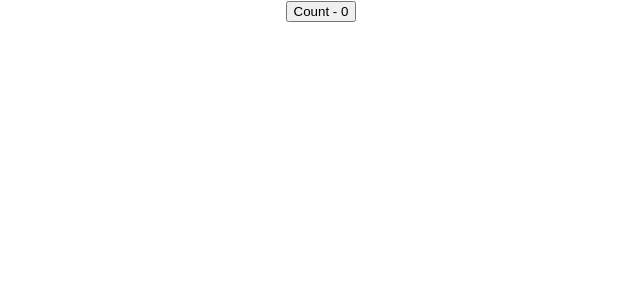
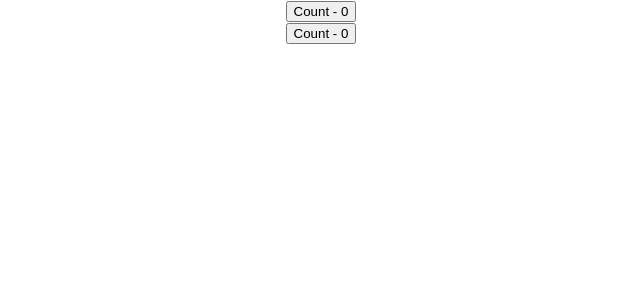
Before and after one commit to Rishabh0262/react-hooks, a React (Create React App) app: page / in a window 1280 px wide. Shown: the top 300 px of the page, without its empty margins (319-959 px from the left). Built offline with nearby package versions, Linux system fonts and the light colour scheme.

Commit message:
till now we have created the same RFCE functionality in Doctitle2.js

```diff
--- a/src/App.js
+++ b/src/App.js
@@ -1,6 +1,7 @@
 import logo from './logo.svg';
 import './App.css';
 import DocTitle1 from './components/DocTitle1';
+import DocTitle2 from './components/DocTitle2';
 
 function App() {
   return (
@@ -8,8 +9,16 @@ function App() {
 {/*   ******* basic counter app using useState/useEffect to change the Doc-Title ********   */}
           <DocTitle1 />
 
-{/*    We want to change Doc-Title from the other component.      */}
+{/*    We want to change Doc-Title from the other component.
+       We basically reused the entire <code/>. Which we should avoid.
+*/}
+        <DocTitle2 />
 
+
+
+{/*    To avoid Coping the Code. We can create a Custom-Hook.
+      That's called the useDocumentTitle  Hook
+*/}
 
     </div>
   );
--- a/src/components/DocTitle1.js
+++ b/src/components/DocTitle1.js
@@ -8,7 +8,7 @@ function DocTitle1() {
 
     useEffect(() => {
         document.title = `Count ${count}`
-    })
+    },[count])
 
   return (
     <div>
--- a/src/components/DocTitle2.js
+++ b/src/components/DocTitle2.js
@@ -1,10 +1,15 @@
-import React from 'react'
+import React, {useState, useEffect} from 'react'
 
 function DocTitle2() {
+    const [count, setCount] = useState(0)
+
+    useEffect(() => {
+        document.title = `Count ${count}`
+    },[count])
 
   return (
     <div>
-
+        <button onClick={() => setCount(count + 1)} >Count - {count}</button>
     </div>
   )
 }
```
Also changed, not shown: src/hooks/useDocumentTitle.js (added).
